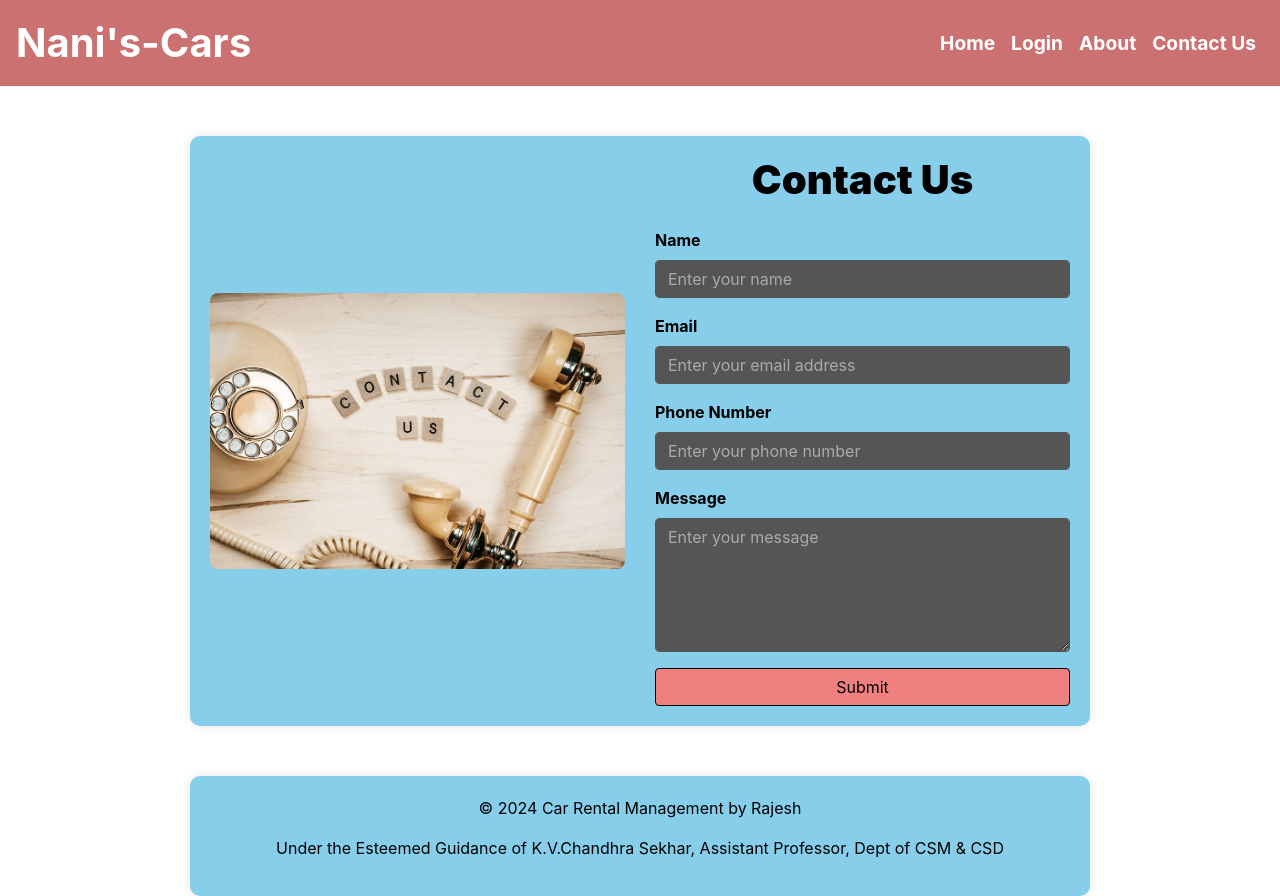
After one commit to rajesh2-004/car_rental, a Django app: page /contact/ in a window 1280 px wide. The commit adds this page. Run offline with Django 5.2, Linux system fonts and the light colour scheme; some libraries are stand-ins or nearby versions.

Commit message:
i have created the app for the car_rental

```diff
--- a/car_rental/urls.py
+++ b/car_rental/urls.py
@@ -33,7 +33,7 @@ from .views import about
 from .views import main
 from .views import book
 from .views import sample
-from .views import register,cars
+from .views import register,cars,contact
 
 urlpatterns = [
     path('admin/', admin.site.urls),
@@ -45,4 +45,5 @@ urlpatterns = [
     path('sample/',sample,name='sample'),
     path('register/',register,name='register'),
      path('cars/',cars,name='cars'),
+     path('contact/',contact,name='contact'),
 ]
--- a/car_rental/views.py
+++ b/car_rental/views.py
@@ -19,3 +19,5 @@ def register(request):
     return render(request,"register.html")
 def cars(request):
     return render(request,"cars.html")
+def contact(request):
+    return render(request,"contact.html")
--- /dev/null
+++ b/templates/contact.html
@@ -0,0 +1,155 @@
+{% load static %}
+<!DOCTYPE html>
+<html lang="en">
+<head>
+    <meta charset="UTF-8" />
+    <meta name="viewport" content="width=device-width, initial-scale=1.0" />
+    <title>Contact Us - Car Rental Management</title>
+    <!-- Bootstrap CSS -->
+    <link href="{% static 'css/bootstrap.min.css' %}" rel="stylesheet" />
+    <link href="{% static 'css/styles.css' %}" rel="stylesheet" />
+    <style>
+        .navbar-custom .nav-link {
+            color: white !important;
+            font-size: 1.2rem;
+            font-weight: bold;
+        }
+        .navbar-custom .navbar-brand {
+            color: white !important;
+            font-size: 2.5rem;
+            font-weight: bold;
+        }
+        .navbar-custom .nav-link:hover {
+            color: rgb(0, 182, 254) !important;
+        }
+        .myNav {
+            background-color: #cc7171;
+        }
+        body {
+            background-color: white;
+        }
+        .footer {
+            text-align: center;
+            margin-top: 50px;
+            color: black;
+        }
+        .container {
+            max-width: 900px;
+            margin-top: 50px;
+            background-color: skyblue;
+            padding: 20px;
+            border-radius: 10px;
+            box-shadow: 0 0 10px rgba(0, 0, 0, 0.1);
+        }
+        .form-label {
+            font-weight: bold;
+            color: black;
+        }
+        .form-control {
+            background-color: #555;
+            color: white;
+            border-color: #555;
+        }
+        .form-control::placeholder {
+            color: rgba(255, 255, 255, 0.5);
+        }
+        .btn-primary {
+            width: 100%;
+            background-color: lightcoral;
+            border-color: black;
+            color: black;
+        }
+        .btn-primary:hover {
+            background-color: rgb(43, 43, 183);
+            border-color: black;
+            color: white;
+        }
+        .alert {
+            background-color: yellow;
+            color: white;
+            border-color: yellow;
+        }
+        .contact-image {
+            max-width: 100%;
+            border-radius: 8px;
+        }
+    </style>
+</head>
+<body>
+    <!-- Navbar -->
+    <nav class="navbar navbar-expand-lg navbar-dark navbar-custom myNav">
+        <a class="navbar-brand" href="#">Nani's-Cars</a>
+        <button class="navbar-toggler" type="button" data-toggle="collapse" data-target="#navbarNav" aria-controls="navbarNav" aria-expanded="false" aria-label="Toggle navigation">
+            <span class="navbar-toggler-icon"></span>
+        </button>
+        <div class="collapse navbar-collapse" id="navbarNav">
+            <ul class="navbar-nav ml-auto">
+                <li class="nav-item active">
+                    <a class="nav-link" href="/">Home</a>
+                </li>
+                <li class="nav-item">
+                    <a class="nav-link" href="/login">Login</a>
+                </li>
+                <li class="nav-item">
+                    <a class="nav-link" href="/about">About</a>
+                </li>
+                <li class="nav-item">
+                    <a class="nav-link" href="/contact">Contact Us</a>
+                </li>
+            </ul>
+        </div>
+    </nav>
+
+    <!-- Contact Form -->
+    <div class="container">
+        <div class="row align-items-center">
+            <div class="col-md-6">
+                <img src="{% static 'img/contact.jpg' %}" alt="Contact Image" class="contact-image">
+            </div>
+            <div class="col-md-6">
+                <h1 class="text-center mb-4" style="color: black; font-weight: 900;">Contact Us</h1>
+                {% if messages %}
+                    <div class="alert alert-danger">
+                        {% for message in messages %}
+                            <strong>{{ message }}</strong>
+                        {% endfor %}
+                    </div>
+                {% endif %}
+                <form action="#" method="POST" enctype="multipart/form-data">
+                    {% csrf_token %}
+                    <div class="mb-3">
+                        <label for="name" class="form-label">Name</label>
+                        <input type="text" class="form-control" id="name" name="name" placeholder="Enter your name" aria-label="Enter your name" required />
+                    </div>
+                    <div class="mb-3">
+                        <label for="email" class="form-label">Email</label>
+                        <input type="email" class="form-control" id="email" name="email" placeholder="Enter your email address" aria-label="Enter your email address" required />
+                    </div>
+                    <div class="mb-3">
+                        <label for="phoneNumber" class="form-label">Phone Number</label>
+                        <input type="text" class="form-control" id="phoneNumber" name="phone_number" placeholder="Enter your phone number" aria-label="Enter your phone number" required />
+                    </div>
+                    <div class="mb-3">
+                        <label for="message" class="form-label">Message</label>
+                        <textarea class="form-control" id="message" name="message" placeholder="Enter your message" aria-label="Enter your message" rows="5" required></textarea>
+                    </div>
+                    <button type="submit" class="btn btn-primary">Submit</button>
+                </form>
+            </div>
+        </div>
+    </div>
+
+    <!-- Footer -->
+    <footer class="footer mt-5">
+        <div class="container">
+            <p>&copy; 2024 Car Rental Management by Rajesh</p>
+            <p> Under the Esteemed Guidance of K.V.Chandhra Sekhar, Assistant Professor, Dept of CSM & CSD</p>
+        </div>
+    </footer>
+
+    <!-- Bootstrap JS and jQuery (for optional dropdowns and other features) -->
+    <script src="https://code.jquery.com/jquery-3.5.1.slim.min.js"></script>
+    <script src="https://cdn.jsdelivr.net/npm/@popperjs/core@2.5.4/dist/umd/popper.min.js"></script>
+    <script src="https://stackpath.bootstrapcdn.com/bootstrap/4.5.2/js/bootstrap.min.js"></script>
+</body>
+</html>
--- a/templates/main.html
+++ b/templates/main.html
@@ -76,7 +76,7 @@
                     <a class="nav-link" href="/about">About</a>
                 </li>
                 <li class="nav-item">
-                    <a class="nav-link" href="#">Contact Us</a>
+                    <a class="nav-link" href="/contact">Contact Us</a>
                 </li>
             </ul>
         </div>
```
Also changed, not shown: static/img/contact.jpg (added).
